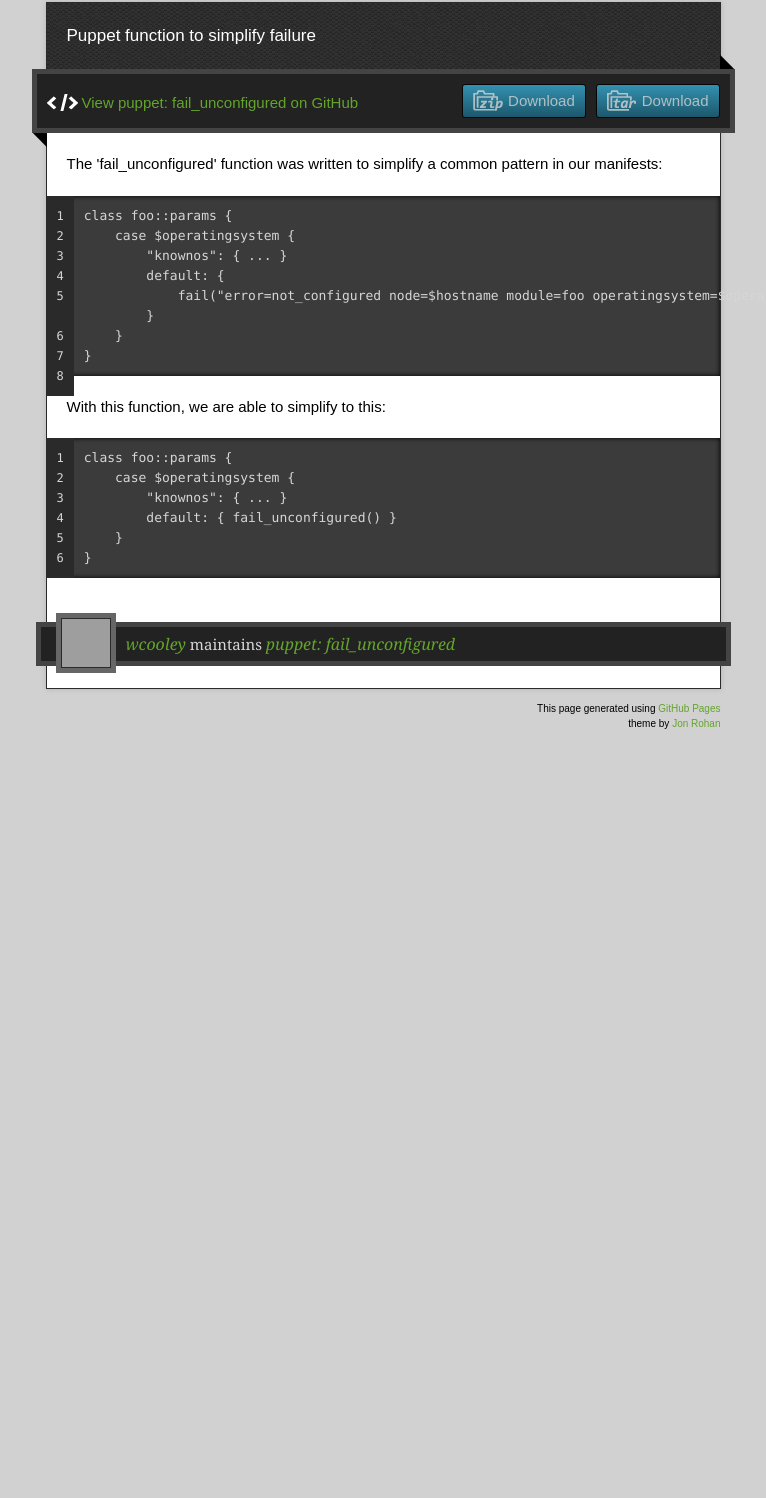
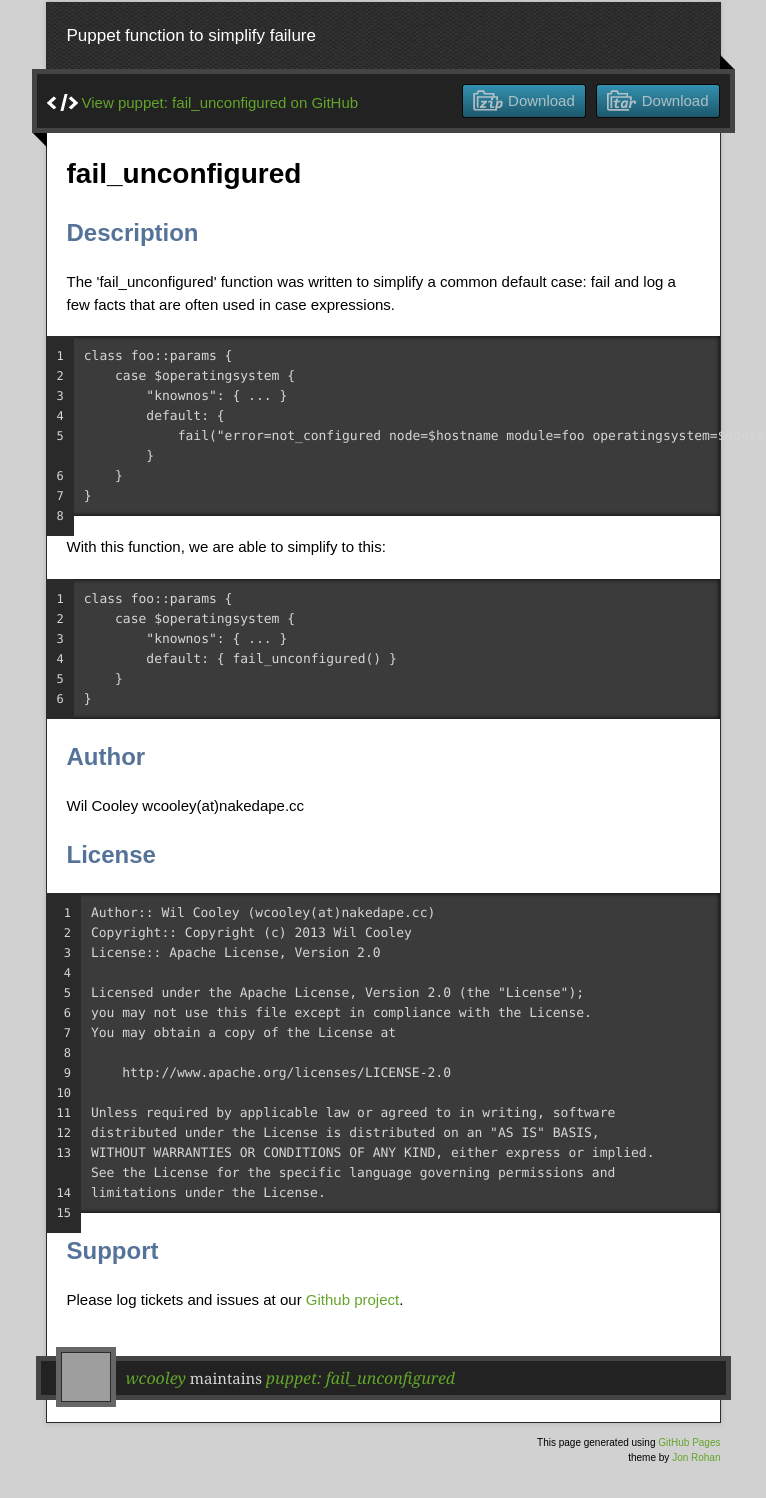
Before and after one commit to wcooley/puppet-fail_unconfigured, a plain HTML site: page index.html in a window 1280 px wide. Shown: the part 218-1716 px from the top of the page, without its empty margins (257-1023 px from the left). Before the commit the page ends 1039 px from the top, so only its background shows below. Drawn offline with nearby package versions, Linux system fonts and the light colour scheme; grey boxes are pictures that could not be loaded.

Commit message:
Create gh-pages branch via GitHub

```diff
--- a/index.html
+++ b/index.html
@@ -36,8 +36,13 @@
         <span class="blc"></span><span class="trc"></span>
         </div>
         <article class="markdown-body">
-          <p>The 'fail_unconfigured' function was written to simplify a common pattern in
-our manifests:</p>
+          <h1>
+<a name="fail_unconfigured" class="anchor" href="#fail_unconfigured"><span class="octicon octicon-link"></span></a>fail_unconfigured</h1>
+
+<h2>
+<a name="description" class="anchor" href="#description"><span class="octicon octicon-link"></span></a>Description</h2>
+
+<p>The 'fail_unconfigured' function was written to simplify a common default case: fail and log a few facts that are often used in case expressions.</p>
 
 <pre><code>class foo::params {
     case $operatingsystem {
@@ -58,6 +63,36 @@ our manifests:</p>
     }
 }
 </code></pre>
+
+<h2>
+<a name="author" class="anchor" href="#author"><span class="octicon octicon-link"></span></a>Author</h2>
+
+<p>Wil Cooley wcooley(at)nakedape.cc</p>
+
+<h2>
+<a name="license" class="anchor" href="#license"><span class="octicon octicon-link"></span></a>License</h2>
+
+<pre><code>Author:: Wil Cooley (wcooley(at)nakedape.cc)
+Copyright:: Copyright (c) 2013 Wil Cooley
+License:: Apache License, Version 2.0
+
+Licensed under the Apache License, Version 2.0 (the "License");
+you may not use this file except in compliance with the License.
+You may obtain a copy of the License at
+
+    http://www.apache.org/licenses/LICENSE-2.0
+
+Unless required by applicable law or agreed to in writing, software
+distributed under the License is distributed on an "AS IS" BASIS,
+WITHOUT WARRANTIES OR CONDITIONS OF ANY KIND, either express or implied.
+See the License for the specific language governing permissions and
+limitations under the License.
+</code></pre>
+
+<h2>
+<a name="support" class="anchor" href="#support"><span class="octicon octicon-link"></span></a>Support</h2>
+
+<p>Please log tickets and issues at our <a href="https://github.com/wcooley/puppet-fail_unconfigured/issues">Github project</a>.</p>
         </article>
       </div>
     </div>
```
Also changed, not shown: params.json (+1 -1 lines).
